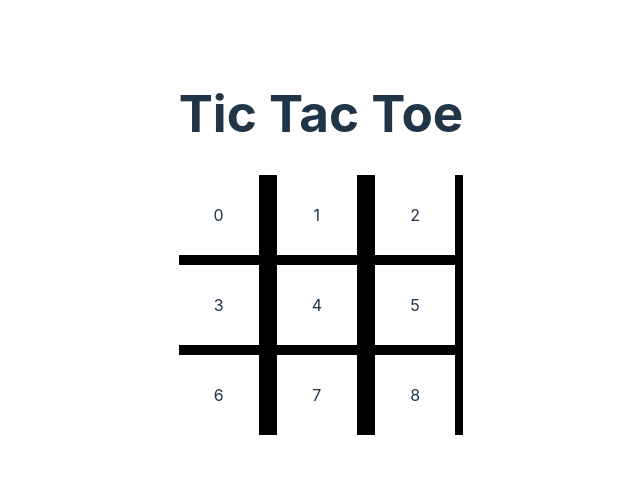
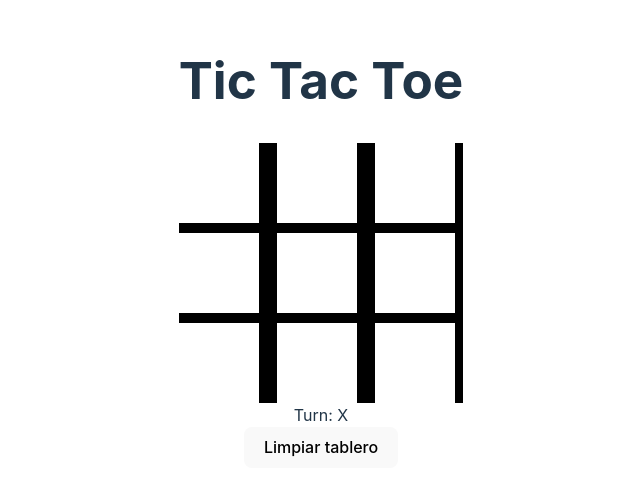
Before and after one commit to snlopez/React-Tic-Tac-Toe, a React (Vite) app: page / in a window 1280 px wide. Shown: the part 157-652 px from the top of the page, without its empty margins (319-959 px from the left). Built offline with nearby package versions, Linux system fonts and the light colour scheme.

Commit message:
feat: Add of clear button and board update.
Add of a clrear button, turn controller and board update function.

```diff
--- a/src/App.tsx
+++ b/src/App.tsx
@@ -1,17 +1,48 @@
+import { useState } from 'react';
 import './App.css';
 import { Square } from './components/Square/Square';
 
-const board = Array(9).fill(null);
+const TURNS = {
+  X: 'X',
+  O: 'O'
+};
+export const App = () => {
+  const initialBoardState = Array(9).fill(null);
+  const [board, setBoard] = useState<(string | null)[]>(initialBoardState);
+  const [turn, setTurn] = useState<string>(TURNS.X);
 
-export const App = () => {
+  const updateBoard = (index: number) => {
+    if (board[index]) return;
+
+    const auxBoard = [...board];
+    auxBoard[index] = turn;
+    setBoard(auxBoard);
+
+    const newTurn = turn === TURNS.X ? TURNS.O : TURNS.X;
+    setTurn(newTurn);
+  };
+
+  const clearBoard = () => {
+    setBoard(initialBoardState);
+    setTurn(TURNS.X);
+  };
+
   return (
     <main className='board'>
       <h1>Tic Tac Toe</h1>
       <section className='game'>
         {board.map((_, index) => (
-          <Square key={`square-${index}`}>{index}</Square>
+          <Square key={`square-${index}`} updateBoard={updateBoard} index={index}>
+            {board[index]}
+          </Square>
         ))}
       </section>
+      <section>
+        <span>Turn: {turn}</span>
+      </section>
+      <footer>
+        <button onClick={clearBoard}>Limpiar tablero</button>
+      </footer>
     </main>
   );
 };
--- a/src/components/Square/Square.tsx
+++ b/src/components/Square/Square.tsx
@@ -1,4 +1,20 @@
+import { ReactNode } from 'react';
 import './square.css';
-export const Square = ({ children }) => {
-  return <div className='square'>{children}</div>;
+
+interface SquareProps {
+  children: ReactNode;
+  updateBoard: (index: number) => void;
+  /* updateTurn: () => void; */
+  index: number;
+}
+export const Square = ({ children, updateBoard, index }: SquareProps) => {
+  const handleClick = () => {
+    updateBoard(index);
+    /* updateTurn(); */
+  };
+  return (
+    <div className='square' onClick={handleClick}>
+      {children}
+    </div>
+  );
 };
```
